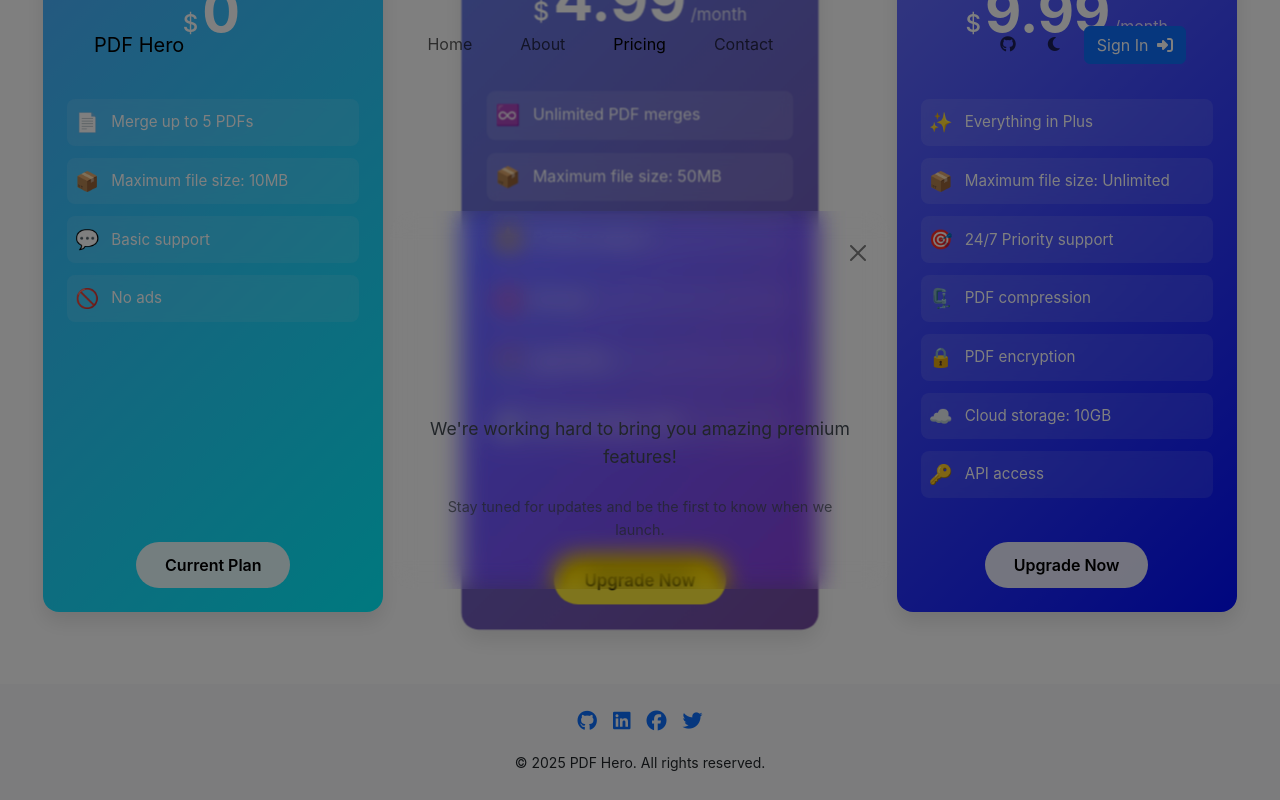
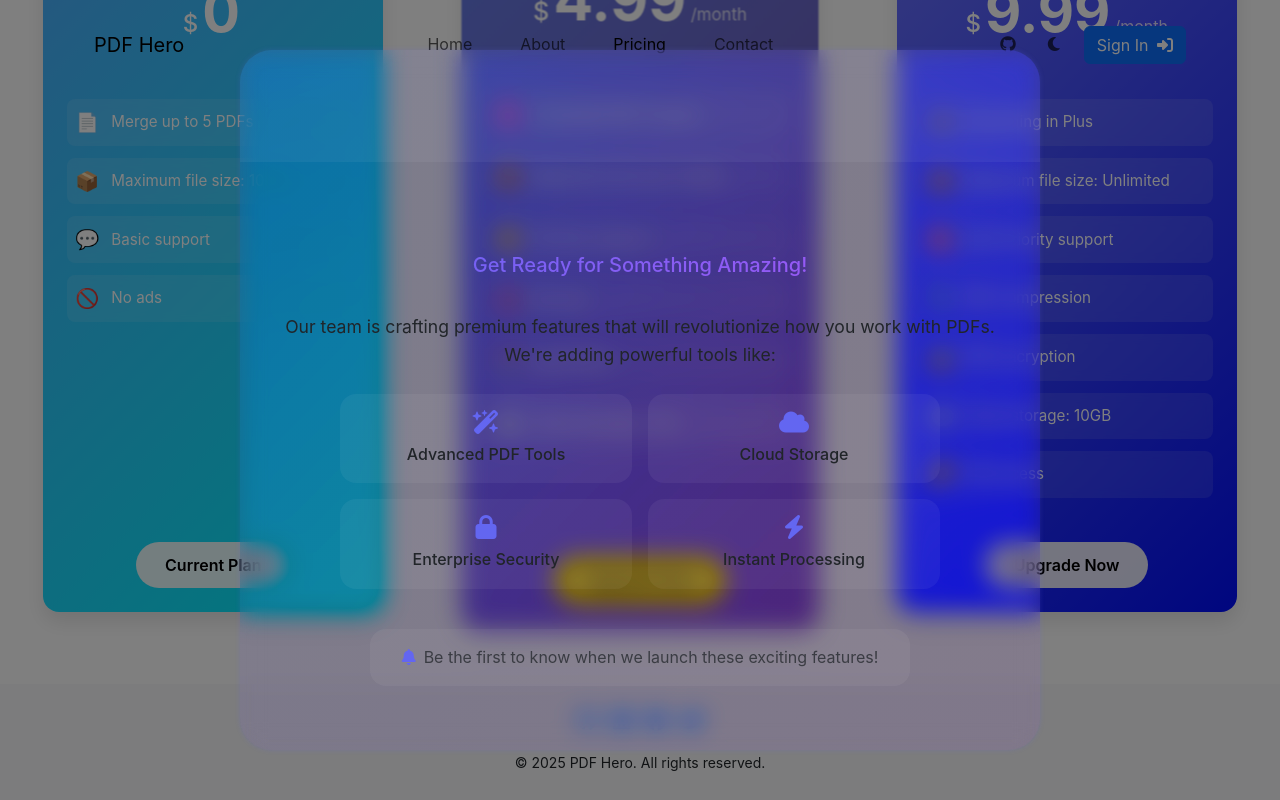
Before and after one commit to GourangaDasSamrat/PDF-Merger-React, a React (Vite) app: page /pricing in a window 1280 px wide. Both pictures are taken after a click on the button "Current Plan". Shown: the part 323-1123 px from the top of the page. Built offline with nearby package versions, Linux system fonts and the light colour scheme; no server answers.

Commit message:
Enhance ComingSoon component with animations, improved styling, and feature highlights for better user engagement

```diff
--- a/src/components/ComingSoon.jsx
+++ b/src/components/ComingSoon.jsx
@@ -1,5 +1,44 @@
 import { Modal } from "react-bootstrap";
-import styled from "styled-components";
+import styled, { keyframes } from "styled-components";
+
+const float = keyframes`
+  0% {
+    transform: translateY(0px);
+  }
+  50% {
+    transform: translateY(-20px);
+  }
+  100% {
+    transform: translateY(0px);
+  }
+`;
+
+const glow = keyframes`
+  0% {
+    box-shadow: 0 0 5px rgba(99, 102, 241, 0.2);
+  }
+  50% {
+    box-shadow: 0 0 20px rgba(99, 102, 241, 0.6);
+  }
+  100% {
+    box-shadow: 0 0 5px rgba(99, 102, 241, 0.2);
+  }
+`;
+
+const sparkle = keyframes`
+  0% {
+    transform: scale(1);
+    opacity: 1;
+  }
+  50% {
+    transform: scale(1.5);
+    opacity: 0.5;
+  }
+  100% {
+    transform: scale(1);
+    opacity: 1;
+  }
+`;
 
 const StyledModal = styled(Modal)`
   .modal-content {
@@ -7,46 +46,134 @@
     backdrop-filter: blur(12px) saturate(180%);
     -webkit-backdrop-filter: blur(12px) saturate(180%);
     border: 1px solid var(--glass-border);
-    border-radius: 1.5rem;
+    border-radius: 2rem;
     color: var(--bs-body-color);
+    box-shadow: 0 8px 32px rgba(99, 102, 241, 0.2);
+    animation: ${glow} 3s infinite;
+    overflow: hidden;
+    position: relative;
+
+    &::before {
+      content: "";
+      position: absolute;
+      top: 0;
+      left: 0;
+      right: 0;
+      height: 100%;
+      background: linear-gradient(
+        135deg,
+        rgba(99, 102, 241, 0.1) 0%,
+        rgba(168, 85, 247, 0.1) 100%
+      );
+      z-index: 0;
+    }
   }
 
   .modal-header {
     border-bottom: 1px solid var(--glass-border);
-    padding: 1.5rem;
+    padding: 2rem;
+    position: relative;
+    background: rgba(255, 255, 255, 0.05);
   }
 
   .modal-body {
-    padding: 2rem;
+    padding: 3rem 2rem;
     text-align: center;
+    position: relative;
   }
 
   .modal-title {
-    font-size: 1.5rem;
-    font-weight: 700;
+    font-size: 2rem;
+    font-weight: 800;
     background: var(--primary-gradient);
+    -webkit-background-clip: text;
+    background-clip: text;
+    color: transparent;
+    text-transform: uppercase;
+    letter-spacing: 1px;
+    position: relative;
+    display: inline-block;
+
+    &::after {
+      content: "🚀";
+      position: absolute;
+      right: -2rem;
+      top: 0;
+      font-size: 1.5rem;
+      animation: ${float} 3s ease-in-out infinite;
+    }
+  }
+
+  .coming-soon-icon {
+    font-size: 5rem;
+    margin-bottom: 2rem;
+    background: var(--primary-gradient);
+    -webkit-background-clip: text;
+    background-clip: text;
+    color: transparent;
+    display: inline-block;
+    position: relative;
+    animation: ${float} 3s ease-in-out infinite;
+
+    &::before {
+      content: "✨";
+      position: absolute;
+      top: -1rem;
+      left: -1rem;
+      font-size: 1.5rem;
+      animation: ${sparkle} 2s ease-in-out infinite;
+    }
+
+    &::after {
+      content: "✨";
+      position: absolute;
+      bottom: -1rem;
+      right: -1rem;
+      font-size: 1.5rem;
+      animation: ${sparkle} 2s ease-in-out infinite 1s;
+    }
+  }
+
+  .description {
+    font-size: 1.25rem;
+    margin-bottom: 2rem;
+    line-height: 1.6;
+    font-weight: 500;
+    background: linear-gradient(135deg, #6366f1 0%, #a855f7 100%);
     -webkit-background-clip: text;
     background-clip: text;
     color: transparent;
   }
 
-  .coming-soon-icon {
-    font-size: 4rem;
-    margin-bottom: 1.5rem;
-    background: var(--primary-gradient);
-    -webkit-background-clip: text;
-    background-clip: text;
-    color: transparent;
+  .notification-text {
+    font-size: 1rem;
+    color: var(--bs-secondary-color);
+    padding: 1rem 2rem;
+    border-radius: 1rem;
+    background: rgba(255, 255, 255, 0.05);
+    display: inline-block;
+    margin-top: 1rem;
+    border: 1px solid var(--glass-border);
+
+    i {
+      margin-right: 0.5rem;
+      color: #6366f1;
+    }
   }
 
-  .description {
-    font-size: 1.1rem;
-    margin-bottom: 1.5rem;
-  }
+  .btn-close {
+    background: transparent;
+    border: none;
+    position: absolute;
+    right: 1.5rem;
+    top: 1.5rem;
+    opacity: 0.7;
+    transition: all 0.3s ease;
 
-  .notification-text {
-    font-size: 0.9rem;
-    color: var(--bs-secondary-color);
+    &:hover {
+      opacity: 1;
+      transform: rotate(90deg);
+    }
   }
 `;
 
@@ -57,17 +184,60 @@
       onHide={onHide}
       centered
       aria-labelledby="coming-soon-modal"
+      size="lg"
     >
       <Modal.Header closeButton>
-        <Modal.Title id="coming-soon-modal">Coming Soon!</Modal.Title>
+        <Modal.Title id="coming-soon-modal">Coming Soon</Modal.Title>
       </Modal.Header>
       <Modal.Body>
         <i className="fas fa-rocket coming-soon-icon"></i>
-        <p className="description">
-          We're working hard to bring you amazing premium features!
+        <h3 className="description">Get Ready for Something Amazing!</h3>
+        <p
+          className="mb-4"
+          style={{ fontSize: "1.1rem", color: "var(--bs-body-color)" }}
+        >
+          Our team is crafting premium features that will revolutionize how you
+          work with PDFs. We're adding powerful tools like:
         </p>
+        <div
+          className="feature-grid mb-4"
+          style={{
+            display: "grid",
+            gridTemplateColumns: "repeat(auto-fit, minmax(200px, 1fr))",
+            gap: "1rem",
+            margin: "0 auto",
+            maxWidth: "600px",
+          }}
+        >
+          {[
+            { icon: "fa-wand-magic-sparkles", text: "Advanced PDF Tools" },
+            { icon: "fa-cloud", text: "Cloud Storage" },
+            { icon: "fa-lock", text: "Enterprise Security" },
+            { icon: "fa-bolt", text: "Instant Processing" },
+          ].map((feature, index) => (
+            <div
+              key={index}
+              style={{
+                padding: "1rem",
+                background: "rgba(255, 255, 255, 0.05)",
+                borderRadius: "1rem",
+                border: "1px solid var(--glass-border)",
+              }}
+            >
+              <i
+                className={`fas ${feature.icon} mb-2`}
+                style={{
+                  fontSize: "1.5rem",
+                  color: "#6366f1",
+                }}
+              ></i>
+              <div style={{ fontWeight: "500" }}>{feature.text}</div>
+            </div>
+          ))}
+        </div>
         <p className="notification-text">
-          Stay tuned for updates and be the first to know when we launch.
+          <i className="fas fa-bell"></i>
+          Be the first to know when we launch these exciting features!
         </p>
       </Modal.Body>
     </StyledModal>
```
